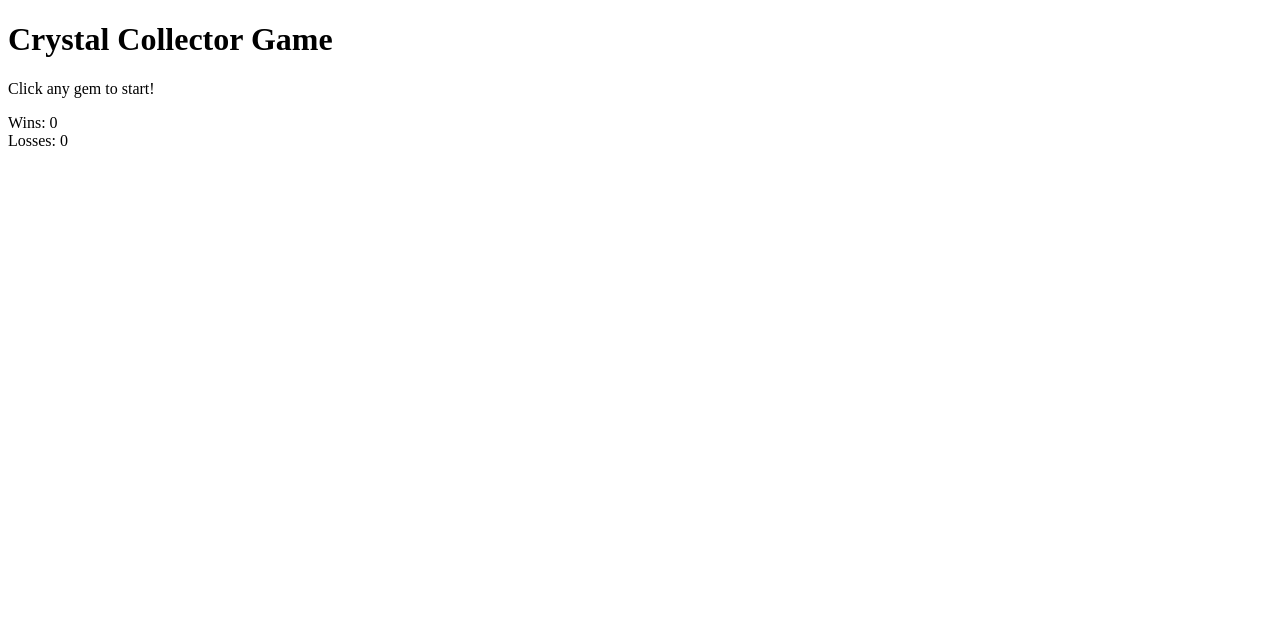
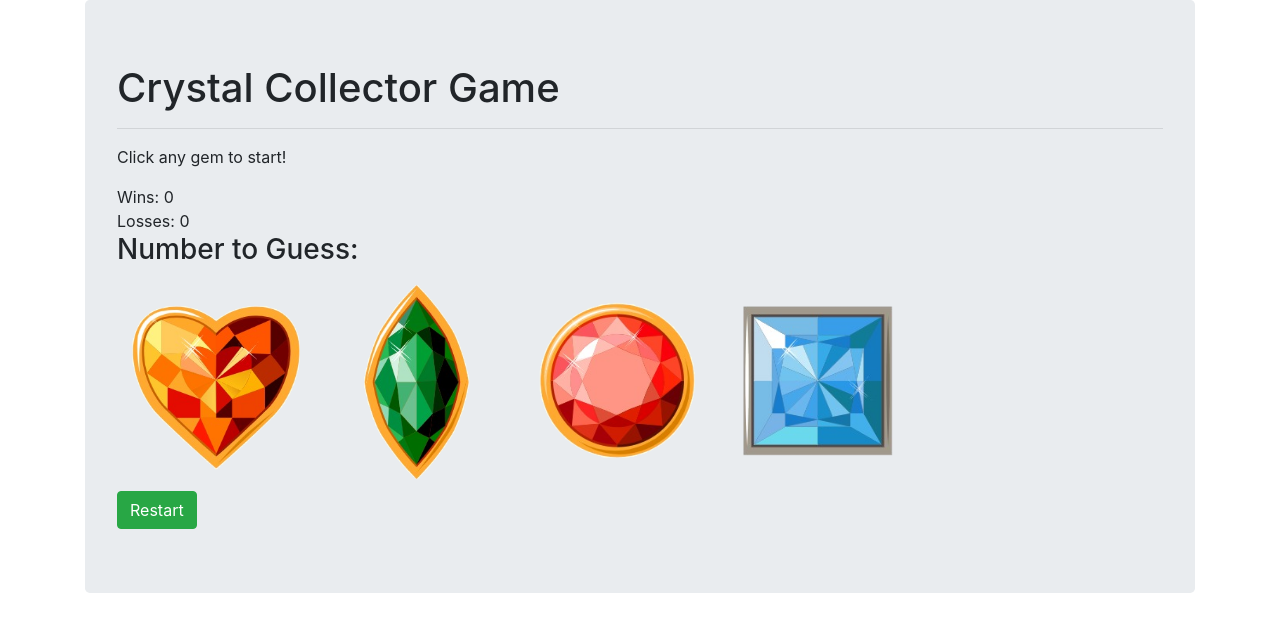
Before and after one commit to brandonpc/unit-4-game, a plain HTML site: page index.html in a window 1280 px wide. Drawn offline with nearby package versions, Linux system fonts and the light colour scheme.

Commit message:
buttons loaded

```diff
--- a/assets/javascript/game.js
+++ b/assets/javascript/game.js
@@ -10,12 +10,16 @@ $(document).ready(function () {
 
 
     // pushes to html
-            $("#winning-number").text(winningNumber);
-            $("#user-total").text(userTotal);
-            $("#wins").text(wins);
-            $("#losses").text(losses);
+    $(".winning-number").text(winningNumber);
+    // $(".user-total").text(userTotal);
+    // $(".wins").text(wins);
+    // $(".losses").text(losses);
 
+    // randomly select a winningNumber between 19-120
+    winningNumber = Math.floor(Math.random() * 120) + 19;
 
+    // randomly generate values for gems(x4) 1-12
+    gemPointValue = Math.floor(Math.random() * 12) + 1;
 
     // variable to create gems (using images in folder: like in frige ex)
     function startGame() {
@@ -23,24 +27,22 @@ $(document).ready(function () {
         wins = 0;
         losses = 0;
         userTotal = 0;
-                // randomly select a winningNumber between 19-120
-                winningNumber = Math.floor(Math.random() * 120) + 19;
 
-                // randomly generate values for gems(x4) 1-12
-                gemPointValue = Math.floor(Math.random() * 12) + 1;
 
 
         for (var i = 0; i < gemArr.length; i++) {
             var gemImage = $("<img>");
             gemImage.addClass("gem-button");
-                    gemImage.attr("data-gemValue", gemPointValue)
-                    $("#crystals").append(gemImage);
+            gemImage.attr("data-gemValue", gemPointValue);
+            gemImage.attr("src", gemArr[i]);
+            gemImage.attr("width", "200px");
+            $("#gem-buttons").append(gemImage);
         }
         // REMEMBER: it's not called yet.
-            }
+    };
 
     $(".gem-button").on("click", function () {
-                var gemValue = ($(this).attr("data-gemvalue"));
+        var gemValue = ($(this).attr("data-gemValue"));
         gemValue = parseInt(gemValue);
         userTotal += gemValue;
         // print
@@ -56,14 +58,14 @@ $(document).ready(function () {
 
     // reset button
     // TODO: create button
-            $("#reset").on("click", function () {
+    $(".reset").on("click", function () {
         // resets everything to start
         startGame();
 
     });
     // Call startGame function
     startGame();
-        }
+});
 
 
 
--- a/index.html
+++ b/index.html
@@ -5,15 +5,23 @@
         <meta charset="UTF-8">
         <meta name="viewport" content="width=device-width, initial-scale=1.0">
         <meta http-equiv="X-UA-Compatible" content="ie=edge">
+        <link rel="stylesheet" href="https://stackpath.bootstrapcdn.com/bootstrap/4.3.1/css/bootstrap.min.css"
+            integrity="sha384-ggOyR0iXCbMQv3Xipma34MD+dH/1fQ784/j6cY/iJTQUOhcWr7x9JvoRxT2MZw1T" crossorigin="anonymous">
+        <link rel="stylesheet" href="assets/css/style.css">
+        <script src="https://ajax.googleapis.com/ajax/libs/jquery/3.3.1/jquery.min.js"></script>
+
+
         <title>Crystal Collector</title>
     </head>
 
     <body>
         <!-- title -->
         <div class="container">
+            <div class="jumbotron">
                 <div>
                     <h1>Crystal Collector Game</h1>
                 </div>
+                <hr>
                 <div class="instructions">
                     <p>Click any gem to start!</p>
                     <!-- TODO: instructions (as a pop-up?? (using bootstrap)) -->
@@ -27,19 +35,27 @@
                 <div class="gameplay">
 
                     <!-- display random number -->
-                <div class="winning-number"></div>
+                    <div>
+                        <h3>Number to Guess:<span id="winning-number"></span></h3>
+                    </div>
 
                     <!-- display total score -->
                     <div class="user-total"></div>
                 </div>
 
                 <!-- 4 gems displayed as buttons -->
-            <div class="gem-buttons"></div>
+                <div id="gem-buttons"></div>
 
 
                 <!-- clear/restart button? -->
-            <div class="restart"></div>
+                <div class="restart">
+                    <button type="button" class="btn btn-success">Restart</button>
+
                 </div>
+            </div>
+
+        </div>
+        <script src="assets/javascript/game.js"></script>
 
     </body>
 
```
Lines whose indentation alone changed are shown as unchanged.
